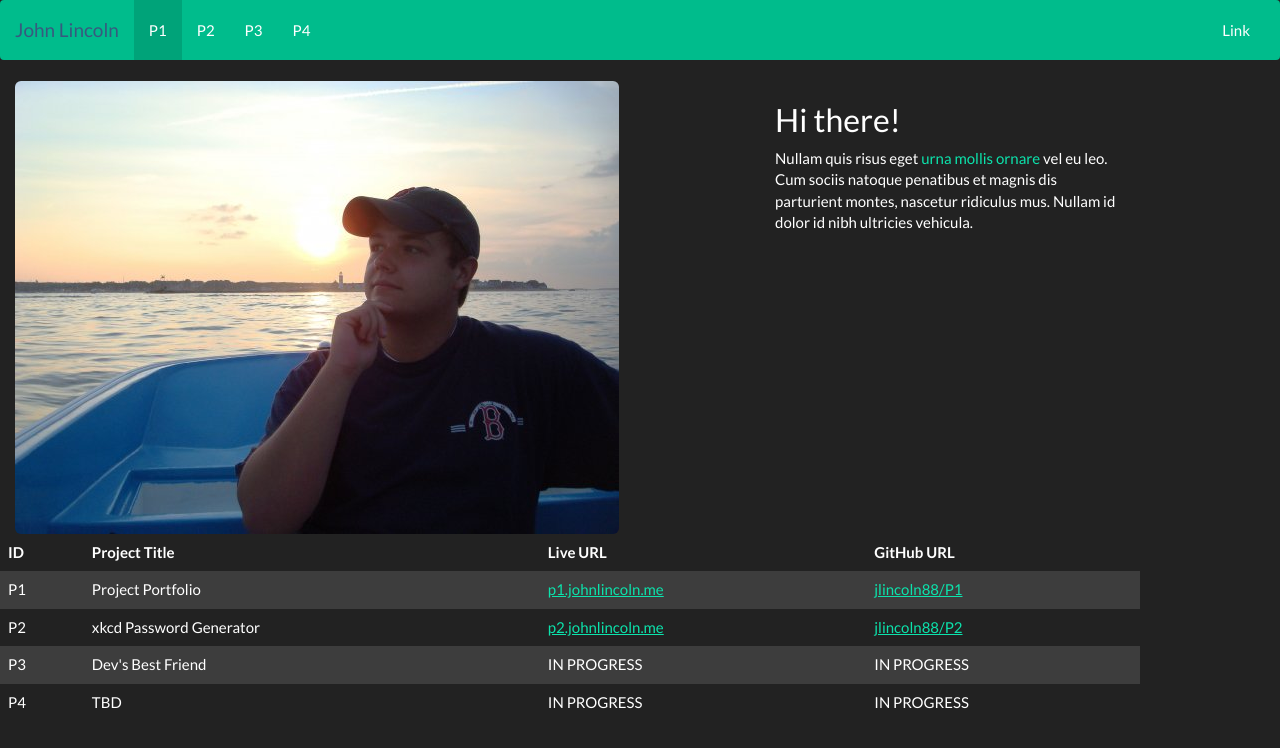
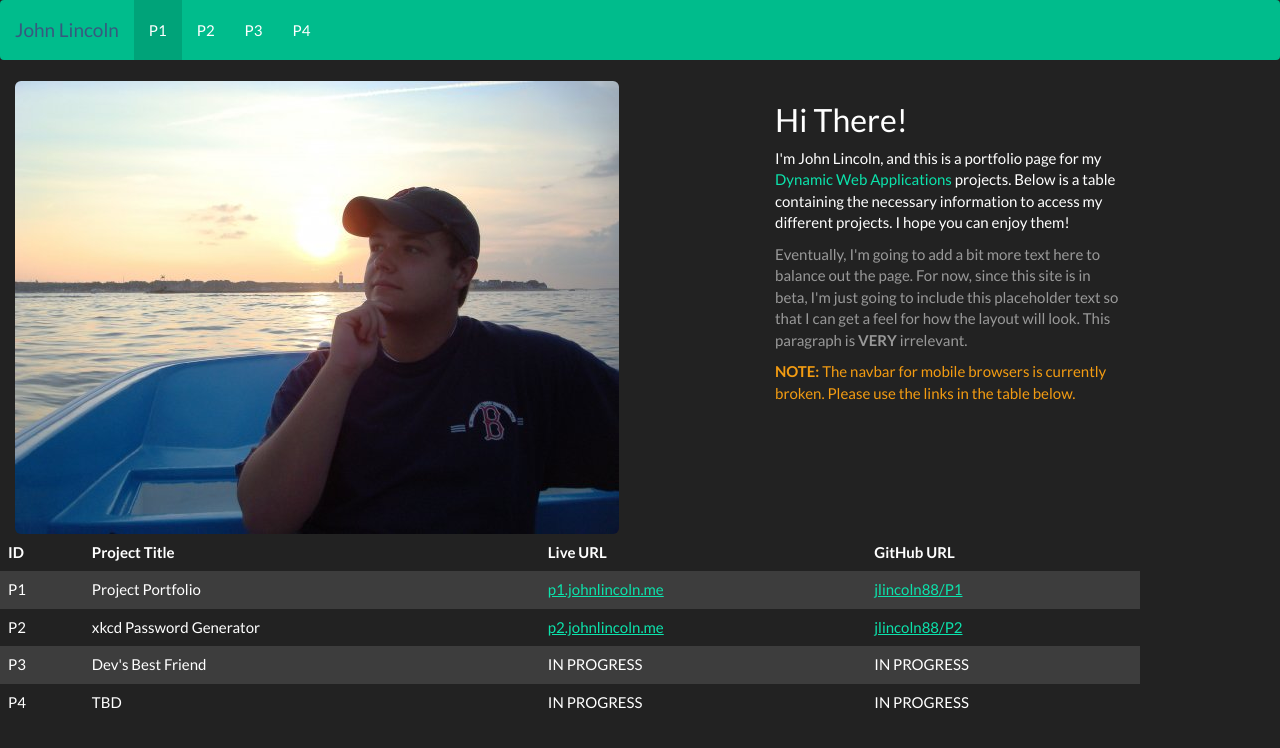
Before and after one commit to dontpanic494/P1, a plain HTML site: page index.html in a window 1280 px wide. Drawn offline with Linux system fonts and the light colour scheme.

Commit message:
Refined HTML and commented around broken mobile collapse dropdown

```diff
--- a/index.html
+++ b/index.html
@@ -12,12 +12,17 @@
 		<nav class="navbar navbar-inverse">
 		  <div class="container-fluid">
 		    <div class="navbar-header">
+
+		    	<!--THIS BUTTON IS BROKEN GRRRRR-->
+
 		      <button type="button" class="navbar-toggle collapsed" data-toggle="collapse" data-target="#bs-example-navbar-collapse-2">
-		        <span class="sr-only">Toggle navigation</span>
 		        <span class="icon-bar"></span>
 		        <span class="icon-bar"></span>
 		        <span class="icon-bar"></span>
 		      </button>
+
+				<!--THIS BUTTON IS BROKEN GRRRR-->
+
 		      <a class="navbar-brand" href="#">John Lincoln</a>
 		    </div>
 
@@ -27,31 +32,6 @@
 		        <li><a href="http://p2.johnlincoln.me">P2</a></li>
 		        <li><a href="http://p3.johnlincoln.me">P3</a></li>
 		        <li><a href="http://p4.johnlincoln.me">P4</a></li>
-		        <!--
-		        <li class="dropdown">
-		          <a href="#" class="dropdown-toggle" data-toggle="dropdown" role="button" aria-expanded="false">Dropdown <span class="caret"></span></a>
-		          <ul class="dropdown-menu" role="menu">
-		            <li><a href="#">Action</a></li>
-		            <li><a href="#">Another action</a></li>
-		            <li><a href="#">Something else here</a></li>
-		            <li class="divider"></li>
-		            <li><a href="#">Separated link</a></li>
-		            <li class="divider"></li>
-		            <li><a href="#">One more separated link</a></li>
-		          </ul>
-		        </li>
-		    	-->
-		      </ul>
-		      <!--
-		      <form class="navbar-form navbar-left" role="search">
-		        <div class="form-group">
-		          <input type="text" class="form-control" placeholder="Search">
-		        </div>
-		        <button type="submit" class="btn btn-default">Submit</button>
-		      </form>
-			-->
-		      <ul class="nav navbar-nav navbar-right">
-		        <li><a href="#">Link</a></li>
 		      </ul>
 		    </div>
 		  </div>
@@ -61,8 +41,12 @@
 				<img class = "img-rounded img-responsive" src="Images/profile.jpg">
 			</div>
 			<div class = "col-md-4">
-				<h2>Hi there!</h2>
-				<p>Nullam quis risus eget <a href="#">urna mollis ornare</a> vel eu leo. Cum sociis natoque penatibus et magnis dis parturient montes, nascetur ridiculus mus. Nullam id dolor id nibh ultricies vehicula.</p>
+				<h2>Hi There!</h2>
+				<p>I'm John Lincoln, and this is a portfolio page for my <a href="http://www.dwa15.com">Dynamic Web Applications</a> projects. Below is a table containing the necessary information to access my different projects. I hope you can enjoy them!</p>
+
+				<p class= "text-muted">Eventually, I'm going to add a bit more text here to balance out the page. For now, since this site is in beta, I'm just going to include this placeholder text so that I can get a feel for how the layout will look. This paragraph is <strong>VERY</strong> irrelevant.</p>
+
+				<p class = "text-warning"><strong>NOTE:</strong> The navbar for mobile browsers is currently broken. Please use the links in the table below.</p>
 			</div>
 		</div>
 		<div class = 'container row'>
```
